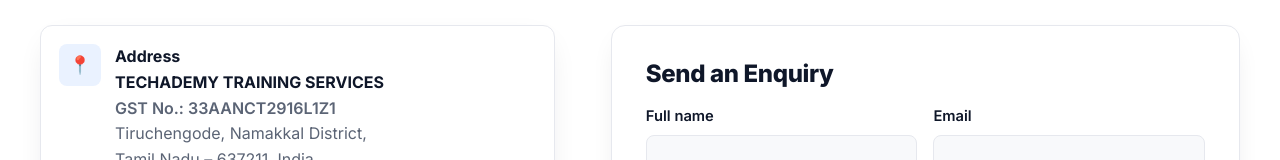
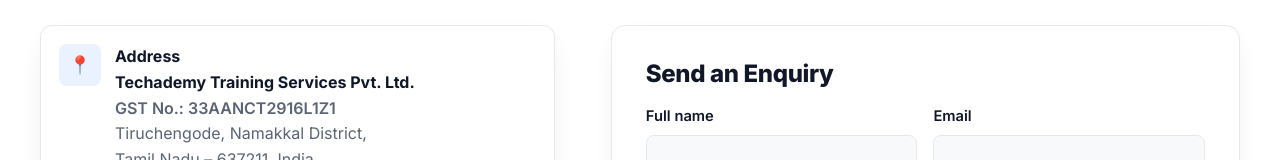
Before and after one commit to harishsivakumarjs/techademy, a React (Vite) app: page /contact in a window 1280 px wide. Shown: the part 410-570 px from the top of the page. Built offline with nearby package versions, Linux system fonts and the light colour scheme.

Commit message:
updated company name in footer

```diff
--- a/src/config.js
+++ b/src/config.js
@@ -1,10 +1,11 @@
 // Site-wide settings. Replace the placeholders here before going live.
 const gstin = '33AANCT2916L1Z1'
+// registered company name: footer copyright line and Contact page address
+const legalName = 'Techademy Training Services Pvt. Ltd.'
 
 export const SITE = {
   name: 'Techademy Technology and Training Company',
-  // registered company name, used in the footer copyright line
-  legalName: 'Techademy Training Services Pvt. Ltd.',
+  legalName,
   email: 'director@techademytraining.com',
   address: 'Tiruchengode, Namakkal, Tamil Nadu, 637211',
   addressShort: 'Tiruchengode, Namakkal, Tamil Nadu, 637211',
@@ -12,7 +13,7 @@
   gstin,
   // Contact page "Address" card, one entry per line
   contactAddressLines: [
-    'TECHADEMY TRAINING SERVICES',
+    legalName,
     `GST No.: ${gstin}`,
     'Tiruchengode, Namakkal District,',
     'Tamil Nadu – 637211, India.',
```
